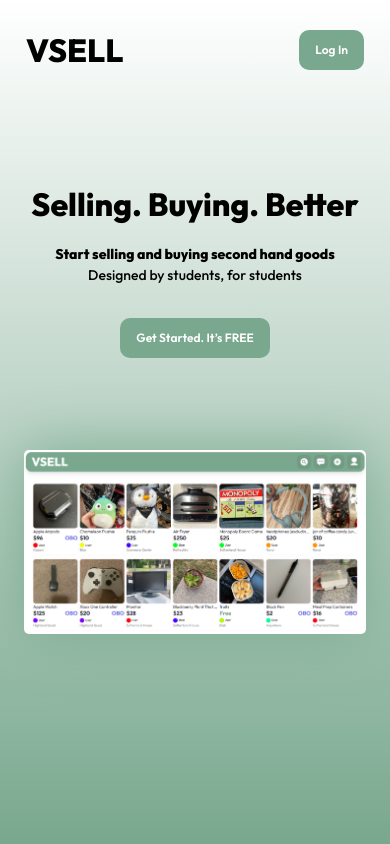
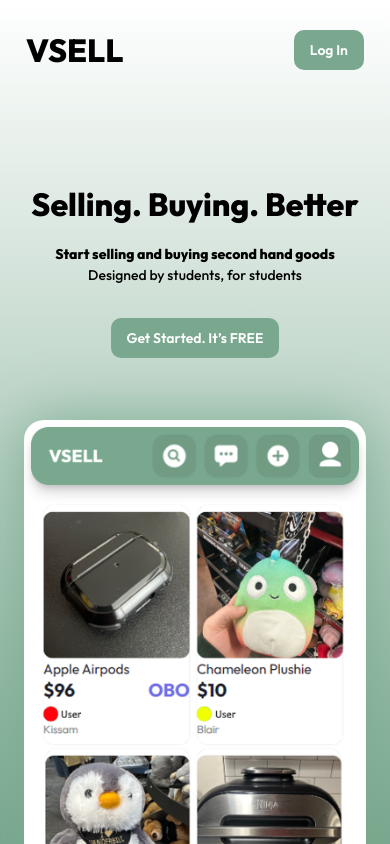
Before and after one commit to LeoDavynci/VSell, a React (Vite) app: page /welcome in a window 390 px wide. Built offline with nearby package versions, Linux system fonts and the light colour scheme; no server answers.

Commit message:
+ Changed landing page for mobile

```diff
--- a/src/pages/LandingPage/LandingPage.jsx
+++ b/src/pages/LandingPage/LandingPage.jsx
@@ -12,7 +12,7 @@ import { useNavigate } from "react-router-dom";
 
 export const LandingPage = () => {
    const imageSrc = useBreakpointValue({
-      base: "/cover2.png",
+      base: "/cover.png",
       md: "/cover2.png",
    });
    const navigate = useNavigate();
@@ -73,7 +73,7 @@ export const LandingPage = () => {
                >
                   <Text
                      color="white"
-                     fontSize={{ base: "12px", md: "20px" }}
+                     fontSize={{ base: "14px", md: "20px" }}
                      fontWeight={600}
                   >
                      Log In
@@ -83,7 +83,7 @@ export const LandingPage = () => {
          </Flex>
          <Flex
             maxW="100%"
-            h={{ base: "350px", md: "400px" }}
+            h={{ base: "320px", md: "400px" }}
             pt={20}
             alignItems={"center"}
             flexDir={"column"}
@@ -139,7 +139,7 @@ export const LandingPage = () => {
             >
                <Text
                   color="white"
-                  fontSize={{ base: "12px", md: "20px" }}
+                  fontSize={{ base: "14px", md: "20px" }}
                   fontWeight={600}
                >
                   Get Started. It’s FREE
@@ -156,7 +156,7 @@ export const LandingPage = () => {
             <Image
                src={imageSrc}
                alt="banner"
-               rounded={{ base: "5px", md: "20px" }}
+               rounded={{ base: "20px", md: "20px" }}
                boxShadow="0px 0px 60px rgba(121, 168, 142, 0.9)"
             />
          </Flex>
```
Also changed, not shown: public/cover.png.
